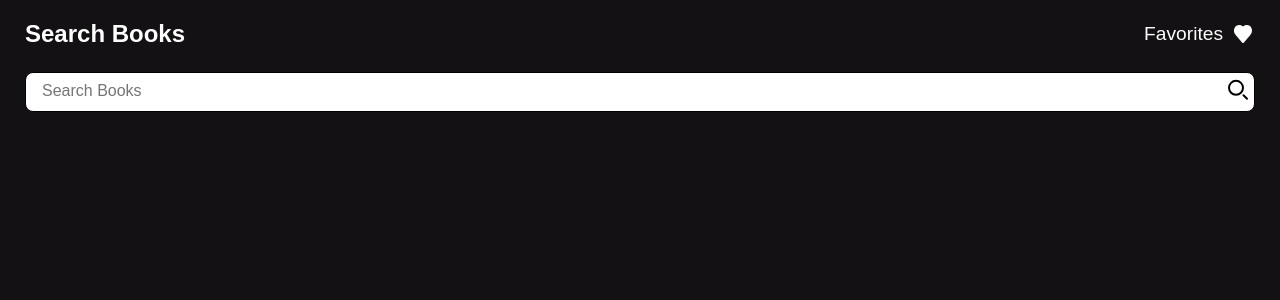
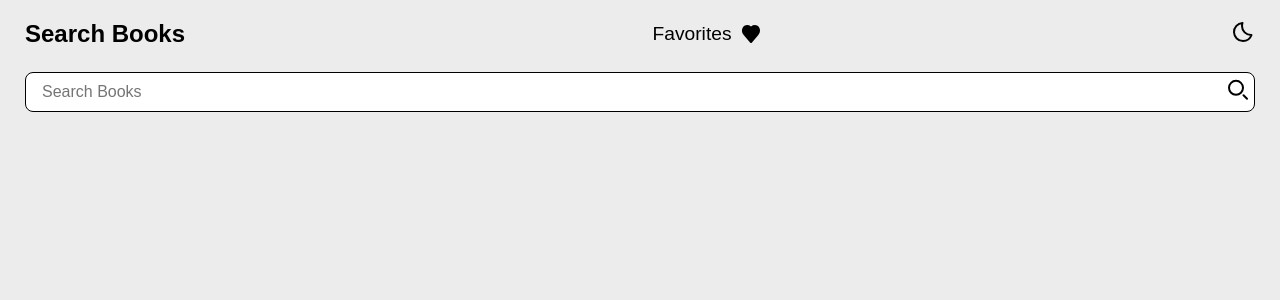
Before and after one commit to Marat-Akhalov/book-search-app, a Vue app: page / in a window 1280 px wide. Shown: the top 300 px of the page. Built offline with nearby package versions, Linux system fonts and the light colour scheme.

Commit message:
feat: add them switch logic and corresponding component

```diff
--- a/package.json
+++ b/package.json
@@ -13,6 +13,7 @@
     "format": "prettier --write src/"
   },
   "dependencies": {
+    "@vueuse/core": "^11.1.0",
     "pinia": "^2.1.7",
     "sass-embedded": "^1.79.4",
     "vue": "^3.4.29",
--- a/src/assets/scss/abstract/_vars.scss
+++ b/src/assets/scss/abstract/_vars.scss
@@ -10,8 +10,13 @@
   // colors
   --clr-light: #fff;
   --clr-dark: #000;
-  --clr-primary: #0a9ca1;
-  --clr-primary-light: #0adce4;
-  --clr-primary-dark: #0e5162;
-  --clr-bg: #131113;
+  --clr-bg: #ececec;
+  --clr-text: #000;
+  --scheme-clr: white;
 }
+
+:root.dark {
+  --clr-bg: #131313;
+  --clr-text: #fff;
+  --scheme-clr: dark;
+}
--- a/src/assets/scss/base/_base.scss
+++ b/src/assets/scss/base/_base.scss
@@ -5,6 +5,7 @@
 html {
   box-sizing: border-box;
   background-color: var(--clr-bg);
+  color-scheme: var(--scheme-clr);
 }
 
 *,
@@ -17,7 +18,7 @@ body {
   margin: 0;
   padding: 0;
   font-family: var(--font-family);
-  color: var(--clr-light);
+  color: var(--clr-text);
 }
 
 .list-reset {
--- /dev/null
+++ b/src/components/ThemeSwitch.vue
@@ -0,0 +1,69 @@
+<script setup lang="ts">
+import { useDark, useToggle } from '@vueuse/core';
+
+const isDark = useDark()
+const toggleDark = useToggle(isDark)
+</script>
+
+<template>
+  <div class="theme-switch">
+    <button
+      class="theme-switch__btn btn-reset"
+      @click="toggleDark()"
+    >
+      <span
+        v-if="isDark"
+        class="theme-switch__icon theme-switch__icon--light"
+      >
+        <svg
+          class="w-6 h-6 text-gray-800 dark:text-white"
+          aria-hidden="true"
+          xmlns="http://www.w3.org/2000/svg"
+          width="24"
+          height="24"
+          fill="none"
+          viewBox="0 0 24 24"
+        >
+          <path
+            stroke="currentColor"
+            stroke-linecap="round"
+            stroke-linejoin="round"
+            stroke-width="2"
+            d="M12 5V3m0 18v-2M7.05 7.05 5.636 5.636m12.728 12.728L16.95 16.95M5 12H3m18 0h-2M7.05 16.95l-1.414 1.414M18.364 5.636 16.95 7.05M16 12a4 4 0 1 1-8 0 4 4 0 0 1 8 0Z"
+          />
+        </svg>
+      </span>
+      <span
+        v-else
+        class="theme-switch__icon theme-switch__icon--dark"
+      >
+        <svg
+          class="w-6 h-6 text-gray-800 dark:text-white"
+          aria-hidden="true"
+          xmlns="http://www.w3.org/2000/svg"
+          width="24"
+          height="24"
+          fill="none"
+          viewBox="0 0 24 24"
+        >
+          <path
+            stroke="currentColor"
+            stroke-linecap="round"
+            stroke-linejoin="round"
+            stroke-width="2"
+            d="M12 21a9 9 0 0 1-.5-17.986V3c-.354.966-.5 1.911-.5 3a9 9 0 0 0 9 9c.239 0 .254.018.488 0A9.004 9.004 0 0 1 12 21Z"
+          />
+        </svg>
+      </span>
+    </button>
+  </div>
+</template>
+
+<style scoped lang="scss">
+.theme-switch {
+
+  &__btn {
+    cursor: pointer;
+  }
+}
+</style>
--- a/src/components/layout/TheHeader.vue
+++ b/src/components/layout/TheHeader.vue
@@ -1,5 +1,5 @@
 <script setup lang="ts">
-
+import ThemeSwitch from '@/components/ThemeSwitch.vue';
 </script>
 
 <template>
@@ -26,6 +26,7 @@
         />
       </svg>
     </RouterLink>
+    <ThemeSwitch />
   </header>
 </template>
 
@@ -38,14 +39,14 @@
   &__logo {
     font-weight: 600;
     font-size: 1.5rem;
-    color: #fff;
+    color: var(--clr-text);
   }
 
   &__favorites {
     display: flex;
     align-items: center;
     gap: 8px;
-    color: #fff;
+    color: var(--clr-text);
     text-decoration: none;
   }
 
```
Also changed, not shown: 1 other file (tests, documents, lock files or other folders).
